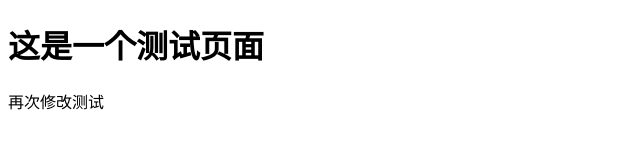
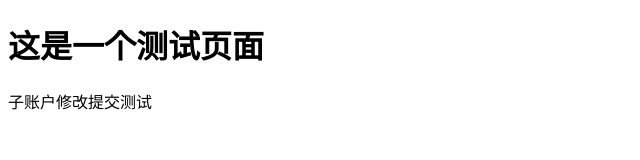
Before and after one commit to overlink-f/testDemo, a plain HTML site: page index.html in a window 1280 px wide. Shown: the full height of the page, 0-640 px from the left. Drawn offline with Linux system fonts and the light colour scheme.

Commit message:
提交测试

```diff
--- a/index.html
+++ b/index.html
@@ -10,7 +10,7 @@
     <h1>这是一个测试页面
     </h1>
     <div>
-        再次修改测试
+        子账户修改提交测试
     </div>
 </body>
 </html>
```
